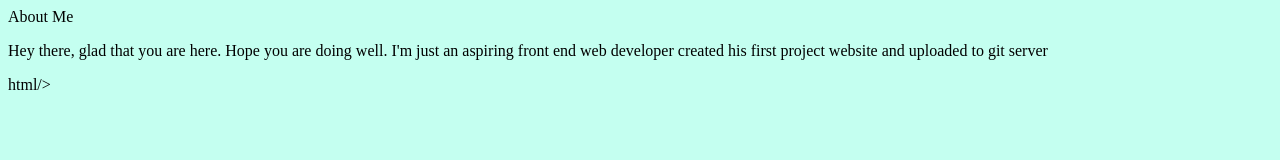
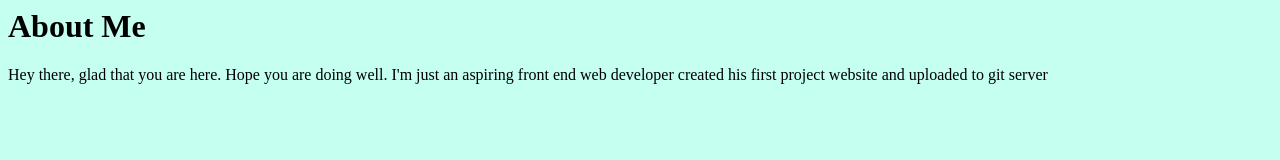
Before and after one commit to ashlesh-acharya/html-portfolio, a plain HTML site: page public/about.html in a window 1280 px wide. Drawn offline with Linux system fonts and the light colour scheme.

Commit message:
Update about.html

```diff
--- a/public/about.html
+++ b/public/about.html
@@ -1,4 +1,4 @@
-<html style="background:rgb(196, 255, 240)"
+<html style="background:rgb(196, 255, 240)">
 <h1>About Me</h1>
 <p>Hey there, glad that you are here. Hope you are doing well. I'm just an aspiring front end web developer created his first project website and uploaded to git server</p>
-html/>
+</html>
```
